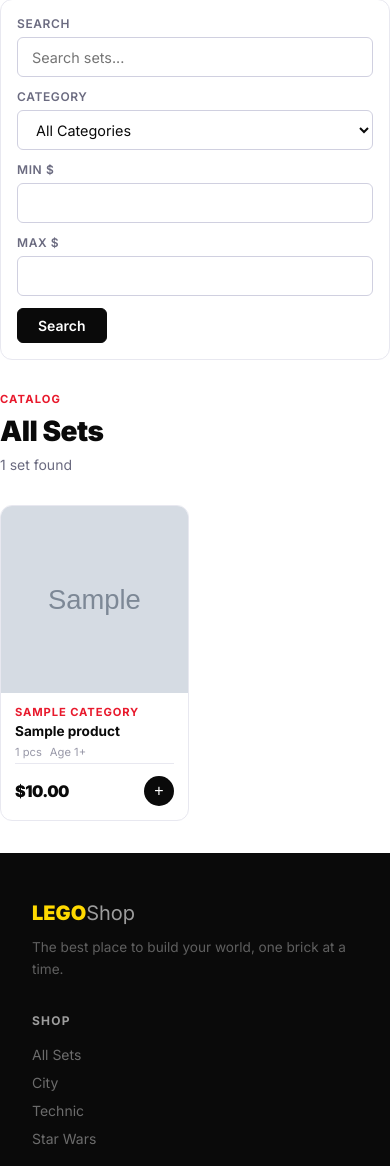
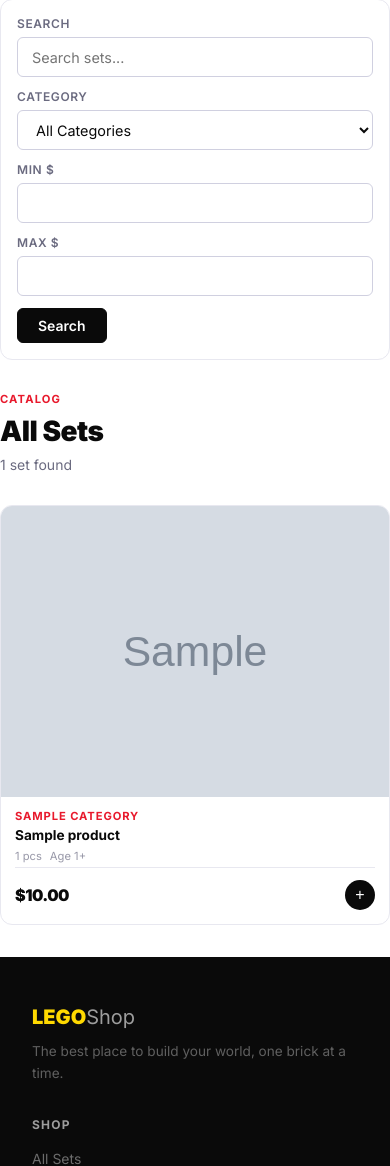
Before and after one commit to E7aman/legoshop, a Django app: page / in a window 390 px wide. Shown: the part 752-1918 px from the top of the page. Run offline with Django 4.2, Linux system fonts and the light colour scheme; tables that the repository leaves empty hold one stand-in row (values such as "Sample post"); grey boxes marked "Sample" are stand-in pictures.

Commit message:
style: fix mobile responsive styles for product grid and navbar 2nd time

```diff
--- a/legoshop/static/css/style.css
+++ b/legoshop/static/css/style.css
@@ -970,13 +970,12 @@ footer {
 
 @media (max-width: 768px) {
   .navbar { padding: 0 1rem; }
-  .container { padding: 0 1rem; }
+  .container { padding: 0 1.25rem; }
   .hero { padding: 3rem 1rem; }
   .hero h1 { font-size: 2.25rem; }
   .section { padding: 2rem 0; }
   .footer-inner { grid-template-columns: 1fr; gap: 2rem; }
-  .product-grid { grid-template-columns: 1fr 1fr; gap: 0.75rem; }
-  .product-img-wrap { aspect-ratio: 1; }
+  .product-grid { gap: 1.5rem; }
   .product-body { padding: 0.75rem 0.875rem 0.875rem; gap: 0.25rem; }
   .product-name { font-size: 0.85rem; }
   .product-price { font-size: 1rem; }
```
